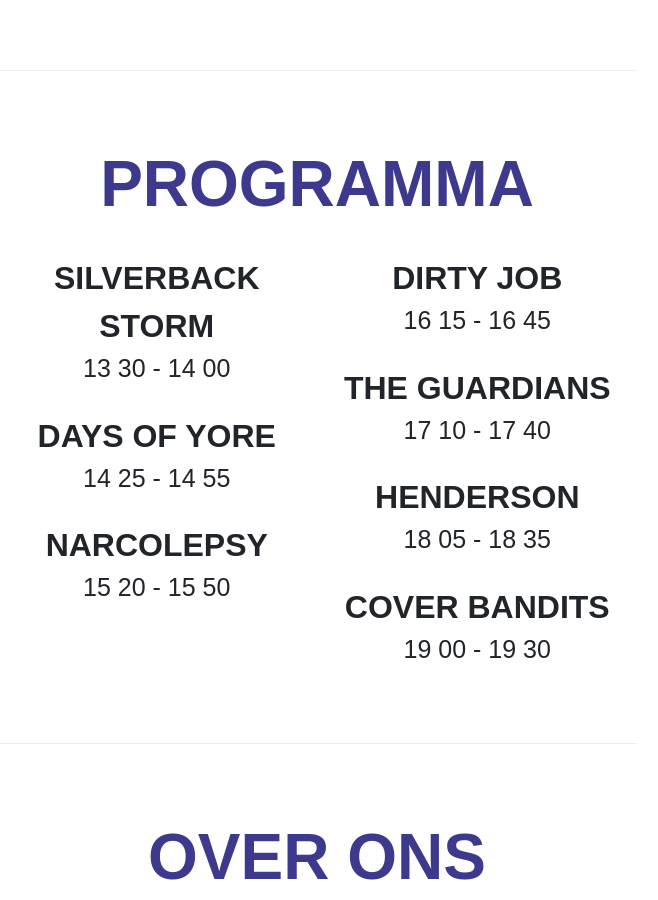
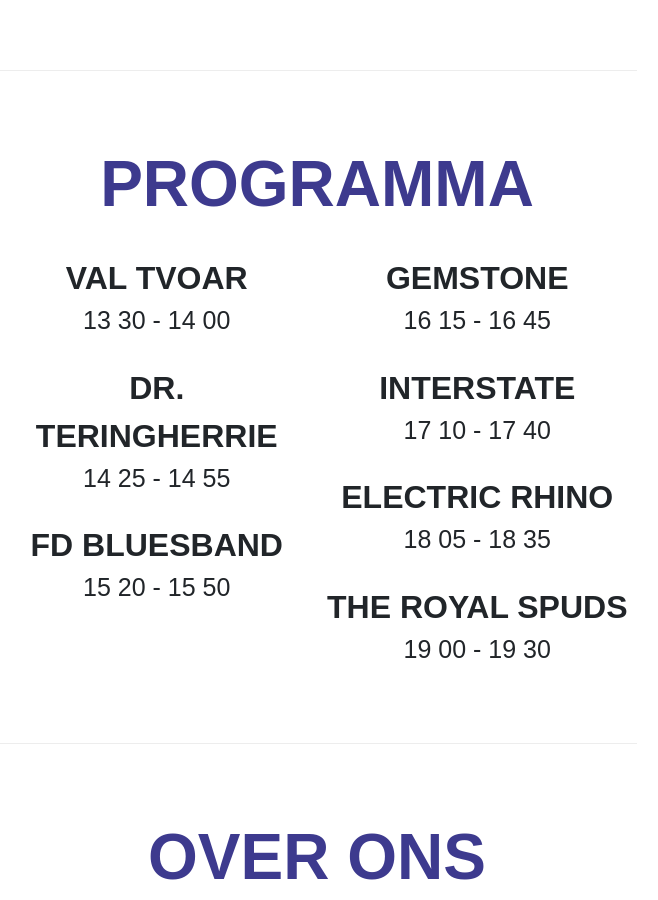
Before and after one commit to sneeuwpop-festival/sneeuwpop.nl, a Jekyll site: the page built from index.md, in a window 1280 px wide and 900 px high, scrolled down 1869 px. Shown: the whole window, without its empty margins (323-981 px from the left). Built offline with Jekyll 4.4.1, drawn with Linux system fonts in a browser that asks for light colours.

Commit message:
Update bands.yml

```diff
--- a/_data/bands.yml
+++ b/_data/bands.yml
@@ -1,28 +1,28 @@
-- name: Silverback Storm
+- name: Val Tvoar
   start: 13 30
   end: 14 00
-  uri: silverback-storm
-- name: Days of Yore
+  uri:
+- name: Dr. Teringherrie
   start: 14 25
   end: 14 55
-  uri: days-of-yore
-- name: Narcolepsy
+  uri:
+- name: FD Bluesband
   start: 15 20
   end: 15 50
-  uri: narcolepsy
-- name: Dirty Job
+  uri:
+- name: Gemstone
   start: 16 15
   end: 16 45
-  uri: dirty-job
-- name: The Guardians
+  uri:
+- name: Interstate
   start: 17 10
   end: 17 40
-  uri: the-guardians
-- name: Henderson
+  uri:
+- name: Electric Rhino
   start: 18 05
   end: 18 35
-  uri: henderson
-- name: Cover Bandits
+  uri:
+- name: The Royal Spuds
   start: 19 00
   end: 19 30
-  uri: cover-bandits
+  uri:
```
